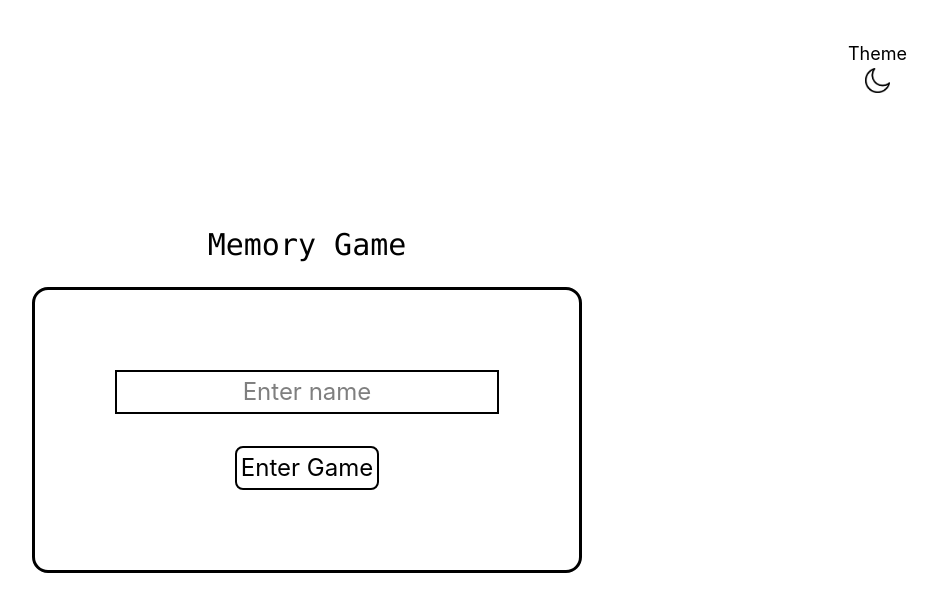
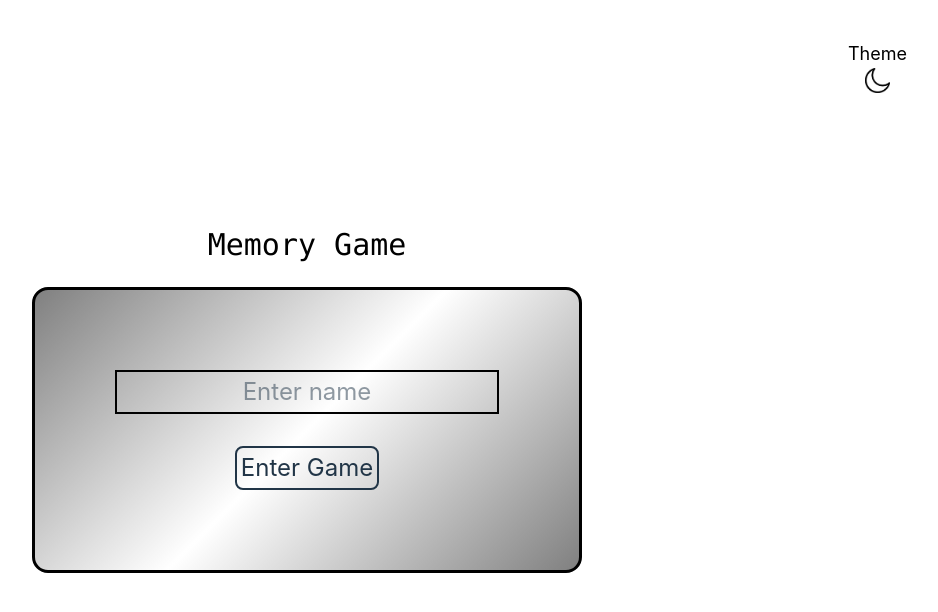
Before and after one commit to Owale128/MemoryGame, a React (Vite) app: page / in a window 1280 px wide. Shown: the top 612 px of the page, without its empty margins (333-1271 px from the left). Built offline with nearby package versions, Linux system fonts and the light colour scheme; no server answers.

Commit message:
Added background color on form in home component

```diff
--- a/src/components/DisplayHomeForm.tsx
+++ b/src/components/DisplayHomeForm.tsx
@@ -12,9 +12,10 @@ const DisplayHomeForm = ({handleSubmit, username, setUsername}: IDisplayHomeForm
   return (
     <form
     onSubmit={handleSubmit}
-    className="py-12 px-6 sm:p-16 md:p-16 rounded-2xl ease-in duration-100 landscape:p-20"
+    className="py-12 px-6 sm:p-16 md:p-16 rounded-2xl ease-in duration-100 landscape:p-20 bg-"
     style={{
-      border: `0.2rem solid ${theme.border}`
+      border: `0.2rem solid ${theme.border}`,
+      background: `linear-gradient(135deg, gray, white, gray`
     }}
     >
       <input
@@ -24,11 +25,9 @@ const DisplayHomeForm = ({handleSubmit, username, setUsername}: IDisplayHomeForm
       maxLength={12}
       onChange={(e) => setUsername(e.target.value)}
       className="text-2xl text-center border-2 border-black mb-4 p-1 ease-in duration-100"
-      style={{ borderColor: theme.border, color: theme.color}}
        />
        <button
        className="text-2xl block mx-auto mt-4 border-2 p-1 rounded-lg ease-in duration-100 cursor-pointer"
-       style={{color: theme.color}}
        >
         Enter Game
         </button>
--- a/src/components/DisplayScoreList.tsx
+++ b/src/components/DisplayScoreList.tsx
@@ -37,7 +37,7 @@ const DisplayScoreList = ({backToModal, groupedScores}: IDisplayScoreList) => {
       exit={{ scale: 0 }}
       transition={{ duration: 0.8 }}
       >
-      <h1 className="font-mono text-center mt-20 text-3xl md:text-4xl lg:mt-10 ease-in duration-100" style={{color: theme.color}}>Score List</h1>
+      <h1 className="font-mono text-center mt-20 text-3xl md:text-4xl lg:mt-10 ease-in duration-100" style={{color: theme.color}}>Score List (Top 5)</h1>
       <div className="min-h-200 w-screen p-2 grid grid-cols-2 md:grid-cols-3 lg:grid-cols-4 lg:min-h-160 lg:p-14">
       {groupedScores.map((group, index) => (
         <div
--- a/src/index.css
+++ b/src/index.css
@@ -15,11 +15,9 @@
   -moz-osx-font-smoothing: grayscale;
 }
 
-
  .body {
   min-height: 100vh;
 }
-
 
 @media (prefers-color-scheme: light) {
   :root {
```
